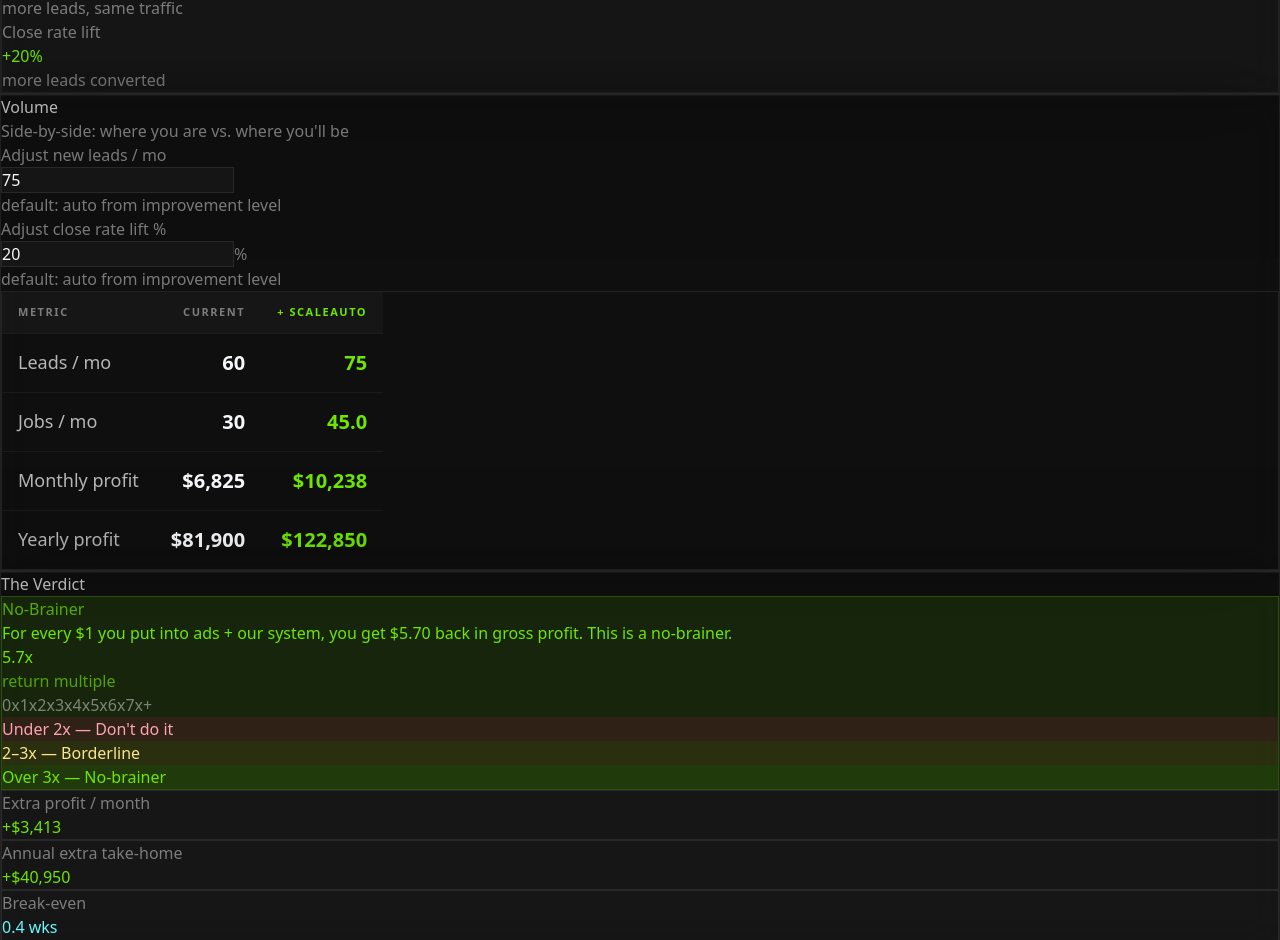
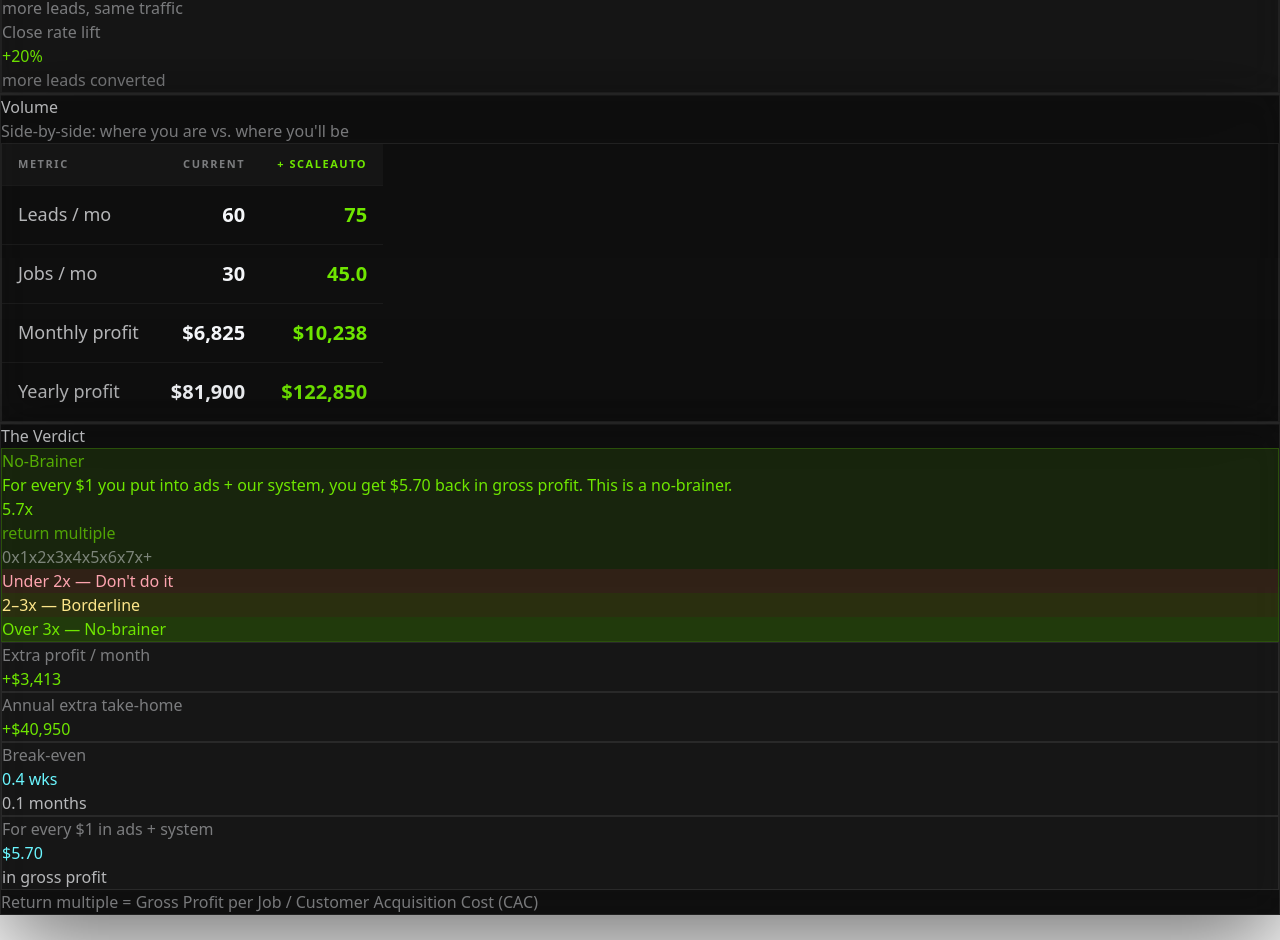
Before and after one commit to FelixTown/scale-calculator, a React (Vite) app: page / in a window 1280 px wide. Shown: the part 1016-1956 px from the top of the page. After the commit the page ends 1931 px from the top, so only its background shows below. Built offline with nearby package versions, Linux system fonts and the light colour scheme.

Commit message:
updated volume table

```diff
--- a/src/ScaleCalculator.jsx
+++ b/src/ScaleCalculator.jsx
@@ -126,13 +126,8 @@ export default function ScaleCalculator() {
   const monthlyProfitCurrent = jobsPerMonth * gpPerJob
   const yearlyProfitCurrent = monthlyProfitCurrent * 12
 
-  // Derived: new leads input (shown above comparison table)
-  const [newLeadsOverride, setNewLeadsOverride] = useState(null)
-  const [closeRateLiftOverride, setCloseRateLiftOverride] = useState(null)
-
-  const leadsNew = newLeadsOverride !== null ? newLeadsOverride : Math.round(leadsPerMonth * (1 + leadLift))
-  const closeRateLiftPct = closeRateLiftOverride !== null ? closeRateLiftOverride / 100 : closeLift
-  const closeRateNew = Math.min(closeRateCurrent * (1 + closeRateLiftPct), 1)
+  const leadsNew = Math.round(leadsPerMonth * (1 + leadLift))
+  const closeRateNew = Math.min(closeRateCurrent * (1 + closeLift), 1)
   const jobsNew = leadsNew * closeRateNew
   const monthlyProfitNew = jobsNew * gpPerJob
   const yearlyProfitNew = monthlyProfitNew * 12
@@ -277,37 +272,6 @@ export default function ScaleCalculator() {
 
           {/* Section 3: Volume Comparison Table */}
           <Section title="Volume" subtitle="Side-by-side: where you are vs. where you'll be" accentColor="#6BF6FF" {...p}>
-            {/* Two inputs above the table */}
-            <div className="grid grid-cols-2 gap-4 mt-4 mb-6">
-              <div>
-                <div className="text-sm font-bold uppercase tracking-[0.12em] mb-2" style={{ color: palette.textSoft }}>Adjust new leads / mo</div>
-                <div className="relative">
-                  <input
-                    type="number"
-                    value={newLeadsOverride !== null ? newLeadsOverride : leadsNew}
-                    onChange={(e) => setNewLeadsOverride(Number(e.target.value))}
-                    className="h-[52px] w-full rounded-[14px] text-right text-[20px] font-semibold outline-none pr-4 pl-4"
-                    style={{ background: palette.bgSecondary, border: `1px solid ${palette.border}`, color: palette.text }}
-                  />
-                </div>
-                <div className="text-xs mt-1" style={{ color: palette.textSoft }}>default: auto from improvement level</div>
-              </div>
-              <div>
-                <div className="text-sm font-bold uppercase tracking-[0.12em] mb-2" style={{ color: palette.textSoft }}>Adjust close rate lift %</div>
-                <div className="relative">
-                  <input
-                    type="number"
-                    value={closeRateLiftOverride !== null ? closeRateLiftOverride : (closeLift * 100)}
-                    onChange={(e) => setCloseRateLiftOverride(Number(e.target.value))}
-                    className="h-[52px] w-full rounded-[14px] text-right text-[20px] font-semibold outline-none pr-8 pl-4"
-                    style={{ background: palette.bgSecondary, border: `1px solid ${palette.border}`, color: palette.text }}
-                  />
-                  <span className="absolute right-3 top-1/2 -translate-y-1/2 text-sm font-medium" style={{ color: palette.textSoft }}>%</span>
-                </div>
-                <div className="text-xs mt-1" style={{ color: palette.textSoft }}>default: auto from improvement level</div>
-              </div>
-            </div>
-
             {/* Comparison table */}
             <div className="overflow-hidden rounded-[20px]" style={{ border: `1px solid ${palette.border}` }}>
               <table className="w-full">
```
